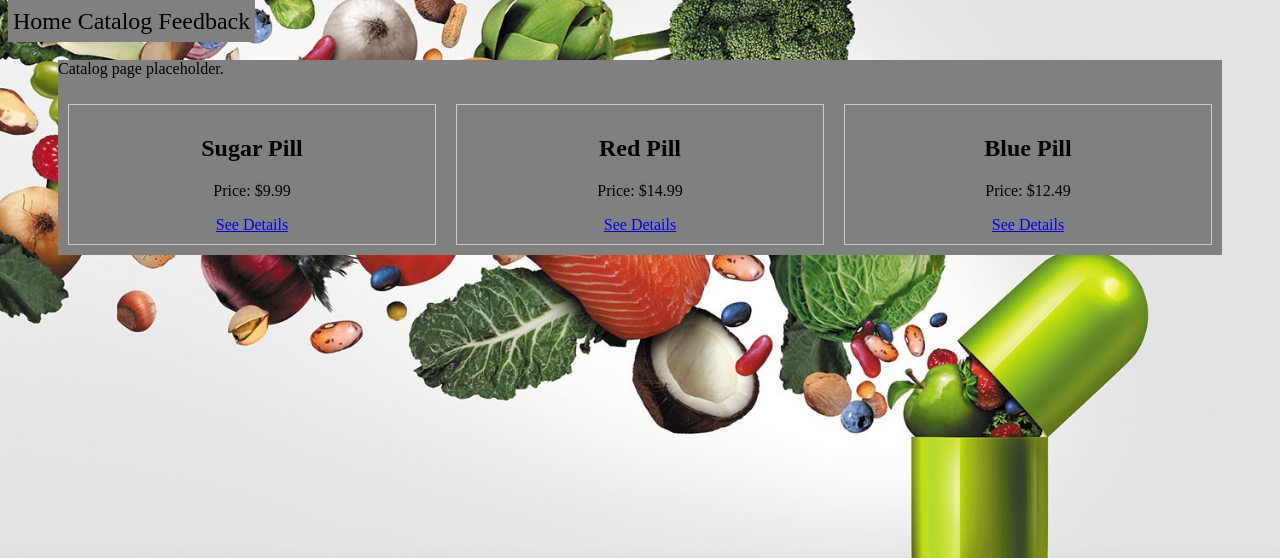
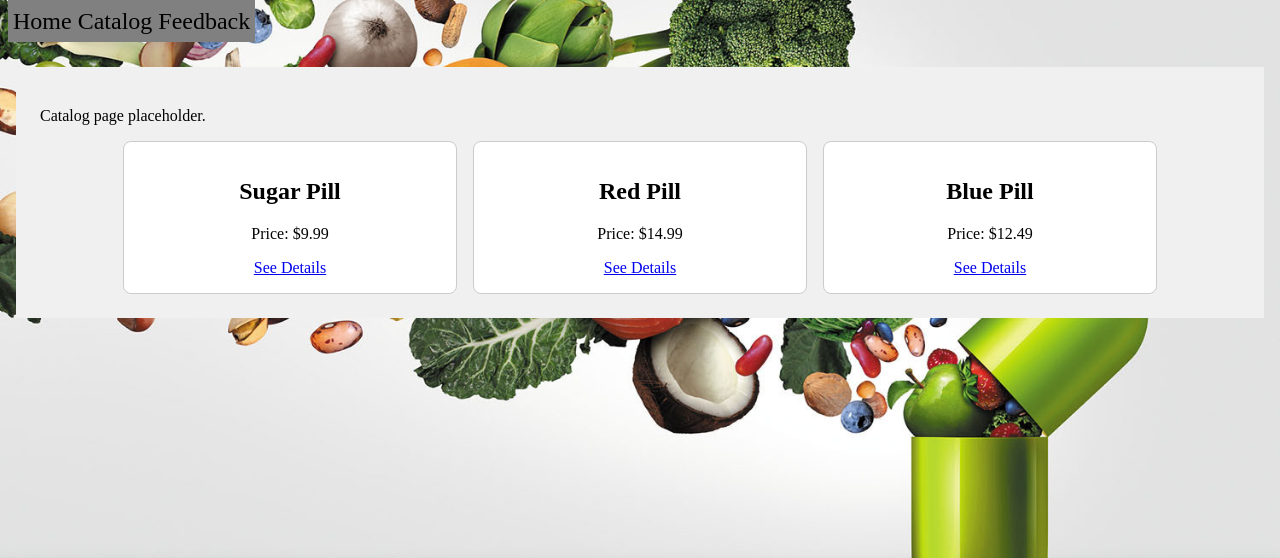
Before and after one commit to FavioJasso/IS218FinalProject, a Django app: page /accounts/catalog/ in a window 1280 px wide. Shown: the top 558 px of the page. Run offline with Django 5.2, Linux system fonts and the light colour scheme; data comes from the database, SQL or seed files in the repository.

Commit message:
Update main.css

```diff
--- a/frontend/static/css/main.css
+++ b/frontend/static/css/main.css
@@ -1,23 +1,45 @@
+/* Page */
+
 .body-content {
-    margin: 25px 50px 75px 50px;
-    background-color: gray;
+    margin: 2rem auto;
+    padding: 1.5rem;
+    max-width: 1200px;
+    background-color: #f0f0f0;
 }
 
 
+/* Product list */
 
 .product-list {
     display: flex;
-            flex-wrap: wrap; /* Allow items to wrap to the next row if necessary */
-            justify-content: space-between; /* Space items evenly along the main axis */
-            list-style: none; /* Remove list styles */
+    flex-wrap: wrap;              /* allow wrapping */
+    gap: 1rem;                    /* spacing */
+    justify-content: center;      /* center items nicely */
+    list-style: none;
     padding: 0;
+    margin: 0;
 }
 
+/* Product item styling */
+
 .product-item {
-            flex: 1; /* Grow to fill available space evenly */
-            max-width: 30%; /* Limit item width to avoid overcrowding */
-            margin: 10px; /* Add spacing between items */
-            border: 1px solid #ccc; /* Add a border for visual separation */
-            padding: 10px;
+    flex: 1 1 250px;      /* grow, shrink, base size */
+    max-width: 300px;     /* prevents pfoduct item from getting too wide */
+
+    border: 1px solid #ccc;
+    padding: 1rem;
     text-align: center;
+
+    background-color: #fff;
+    border-radius: 8px;
 }
+
+/* hover effect */
+
+.product-item:hover {
+    transform: translateY(-4px);
+    box-shadow: 0 6px 14px rgba(0,0,0,0.12);
+}
+
+
+/* responsive */
```
Lines whose indentation alone changed are shown as unchanged.
